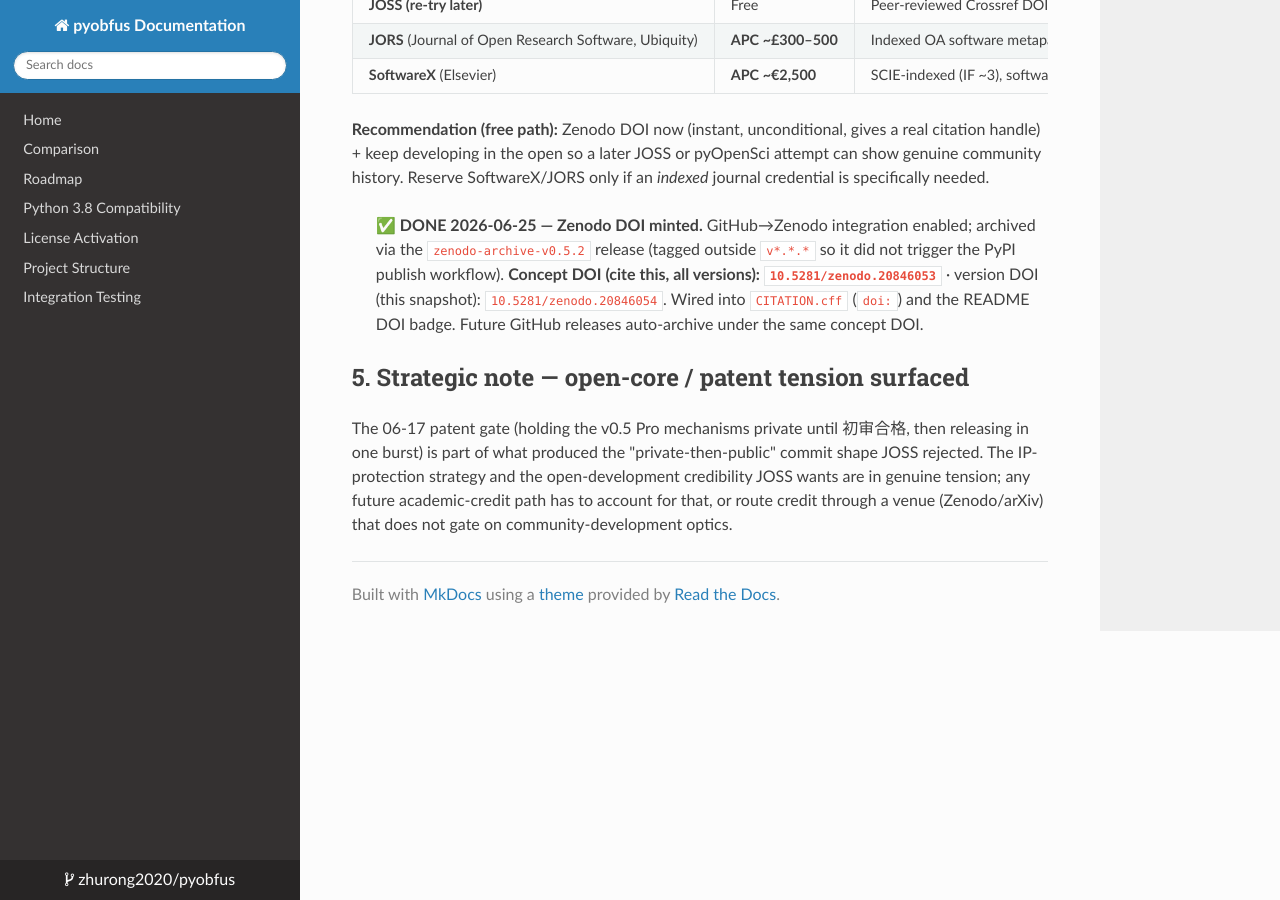
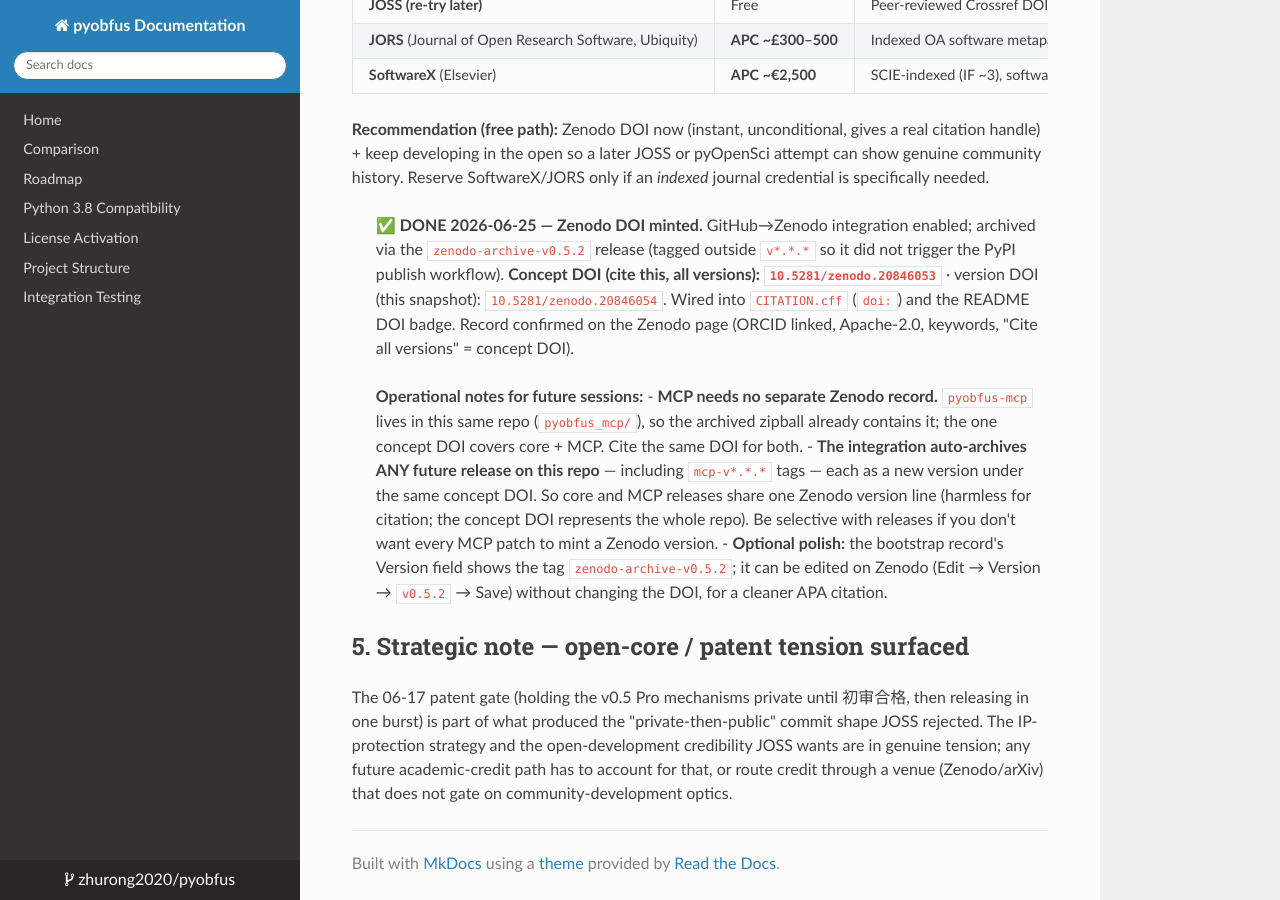
Before and after one commit to zhurong2020/pyobfus, an MkDocs documentation site: the page built from docs/JOSS_REJECTION_20260624.md, in a window 1280 px wide and 900 px high, scrolled down 2270 px. Built offline with MkDocs 1.6.1, drawn with Linux system fonts in a browser that asks for light colours; nearby versions of some CDN libraries.

Commit message:
docs(citation): record Zenodo confirmation + MCP coverage notes
Confirmed concept DOI 10.5281/zenodo.20846053 from the live record page.
Note that MCP shares the repo-level DOI (no separate record) and that all
future releases (incl. mcp-v*) auto-archive under the same concept DOI.

Co-Authored-By: Claude Opus 4.8 (1M context) <noreply@anthropic.com>
Claude-Session: https://claude.ai/code/session_0193Ph7R9kfGCvPyHmsxEQZf

```diff
--- a/docs/JOSS_REJECTION_20260624.md
+++ b/docs/JOSS_REJECTION_20260624.md
@@ -58,7 +58,12 @@ Desk-reject = issue closed, cannot re-open or re-submit the same issue. JOSS poi
 
 **Recommendation (free path):** Zenodo DOI now (instant, unconditional, gives a real citation handle) + keep developing in the open so a later JOSS or pyOpenSci attempt can show genuine community history. Reserve SoftwareX/JORS only if an *indexed* journal credential is specifically needed.
 
-> ✅ **DONE 2026-06-25 — Zenodo DOI minted.** GitHub→Zenodo integration enabled; archived via the `zenodo-archive-v0.5.2` release (tagged outside `v*.*.*` so it did not trigger the PyPI publish workflow). **Concept DOI (cite this, all versions): `10.5281/zenodo.20846053`** · version DOI (this snapshot): `10.5281/zenodo.20846054`. Wired into `CITATION.cff` (`doi:`) and the README DOI badge. Future GitHub releases auto-archive under the same concept DOI.
+> ✅ **DONE 2026-06-25 — Zenodo DOI minted.** GitHub→Zenodo integration enabled; archived via the `zenodo-archive-v0.5.2` release (tagged outside `v*.*.*` so it did not trigger the PyPI publish workflow). **Concept DOI (cite this, all versions): `10.5281/zenodo.20846053`** · version DOI (this snapshot): `10.5281/zenodo.20846054`. Wired into `CITATION.cff` (`doi:`) and the README DOI badge. Record confirmed on the Zenodo page (ORCID linked, Apache-2.0, keywords, "Cite all versions" = concept DOI).
+>
+> **Operational notes for future sessions:**
+> - **MCP needs no separate Zenodo record.** `pyobfus-mcp` lives in this same repo (`pyobfus_mcp/`), so the archived zipball already contains it; the one concept DOI covers core + MCP. Cite the same DOI for both.
+> - **The integration auto-archives ANY future release on this repo** — including `mcp-v*.*.*` tags — each as a new version under the same concept DOI. So core and MCP releases share one Zenodo version line (harmless for citation; the concept DOI represents the whole repo). Be selective with releases if you don't want every MCP patch to mint a Zenodo version.
+> - **Optional polish:** the bootstrap record's Version field shows the tag `zenodo-archive-v0.5.2`; it can be edited on Zenodo (Edit → Version → `v0.5.2` → Save) without changing the DOI, for a cleaner APA citation.
 
 ## 5. Strategic note — open-core / patent tension surfaced
 
```
